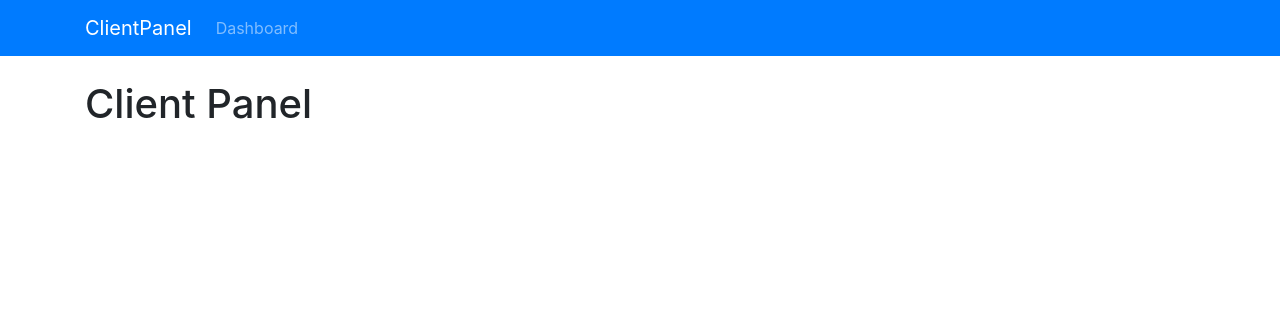
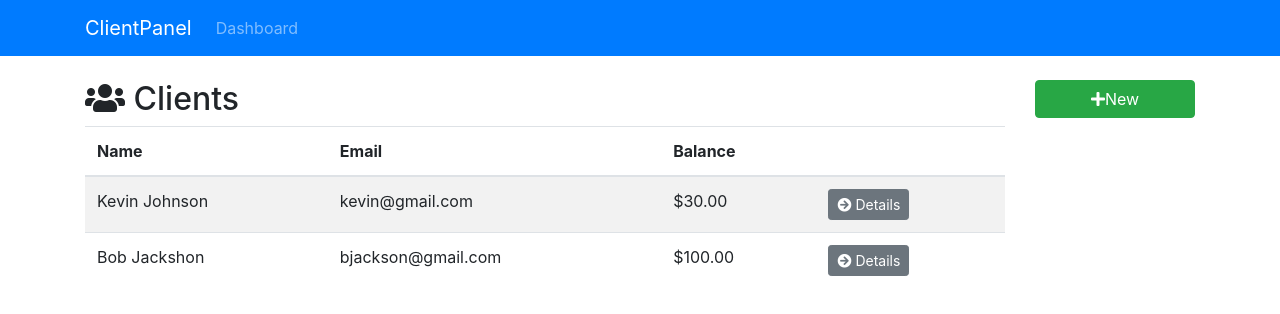
Before and after one commit to edilsonborges/react-client-panel, a React (Create React App) app: page / in a window 1280 px wide. Shown: the top 314 px of the page. Built offline with nearby package versions, Linux system fonts and the light colour scheme.

Commit message:
Dashboard, Sidebar & Clients Component

```diff
--- a/src/App.js
+++ b/src/App.js
@@ -1,6 +1,7 @@
 import React, { Component } from "react";
 import { BrowserRouter as Router, Route, Switch } from "react-router-dom";
 import AppNavbar from "./components/layout/AppNavbar";
+import Dashboard from "./components/layout/Dashdoard";
 import "./App.css";
 
 class App extends Component {
@@ -10,7 +11,9 @@
         <div className="App">
           <AppNavbar />
           <div className="container">
-            <h1>Client Panel</h1>
+            <Switch>
+              <Route exact path="/" component={Dashboard} />
+            </Switch>
           </div>
         </div>
       </Router>
--- a/src/components/clients/Clients.js
+++ b/src/components/clients/Clients.js
@@ -0,0 +1,73 @@
+import React, { Component } from "react";
+import { Link } from "react-router-dom";
+
+class Clients extends Component {
+  render() {
+    const clients = [
+      {
+        id: "123456",
+        firstName: "Kevin",
+        lastName: "Johnson",
+        email: "kevin@gmail.com",
+        phone: "555-555-5555",
+        balance: "30"
+      },
+      {
+        id: "123457",
+        firstName: "Bob",
+        lastName: "Jackshon",
+        email: "bjackson@gmail.com",
+        phone: "444-444-4444",
+        balance: "100"
+      }
+    ];
+    if (clients) {
+      return (
+        <div>
+          <div className="row">
+            <div className="col-md-6">
+              <h2>
+                {" "}
+                <i className="fas fa-users" /> Clients{" "}
+              </h2>
+            </div>
+            <div className="col-md-6" />
+          </div>
+          <table className="table table-striped">
+            <thead className="thead-inverse">
+              <tr>
+                <th>Name</th>
+                <th>Email</th>
+                <th>Balance</th>
+                <th />
+              </tr>
+            </thead>
+            <tbody>
+              {clients.map(client => (
+                <tr key={client.id}>
+                  <td>
+                    {client.firstName} {client.lastName}
+                  </td>
+                  <td>{client.email}</td>
+                  <td>${parseFloat(client.balance).toFixed(2)}</td>
+                  <td>
+                    <Link
+                      to={`/client/${client.id}`}
+                      className="btn btn-secondary btn-sm"
+                    >
+                      <i className="fas fa-arrow-circle-right" /> Details
+                    </Link>
+                  </td>
+                </tr>
+              ))}
+            </tbody>
+          </table>
+        </div>
+      );
+    } else {
+      return <h1>Loading...</h1>;
+    }
+  }
+}
+
+export default Clients;
--- /dev/null
+++ b/src/components/layout/Dashdoard.js
@@ -0,0 +1,16 @@
+import React from "react";
+import Clients from "../clients/Clients";
+import Sidebar from "../layout/Sidebar";
+
+export default () => {
+  return (
+    <div className="row">
+      <div className="col-md-10">
+        <Clients />
+      </div>
+      <div className="col-md-2">
+        <Sidebar />
+      </div>
+    </div>
+  );
+};
--- a/src/components/layout/Sidebar.js
+++ b/src/components/layout/Sidebar.js
@@ -0,0 +1,10 @@
+import React from "react";
+import { Link } from "react-router-dom";
+
+export default () => {
+  return (
+    <Link to="/client/add" className="btn btn-success btn-block">
+      <i className="fas fa-plus" />New
+    </Link>
+  );
+};
```
Also changed, not shown: src/components/layout/DashBoard.js (deleted).
